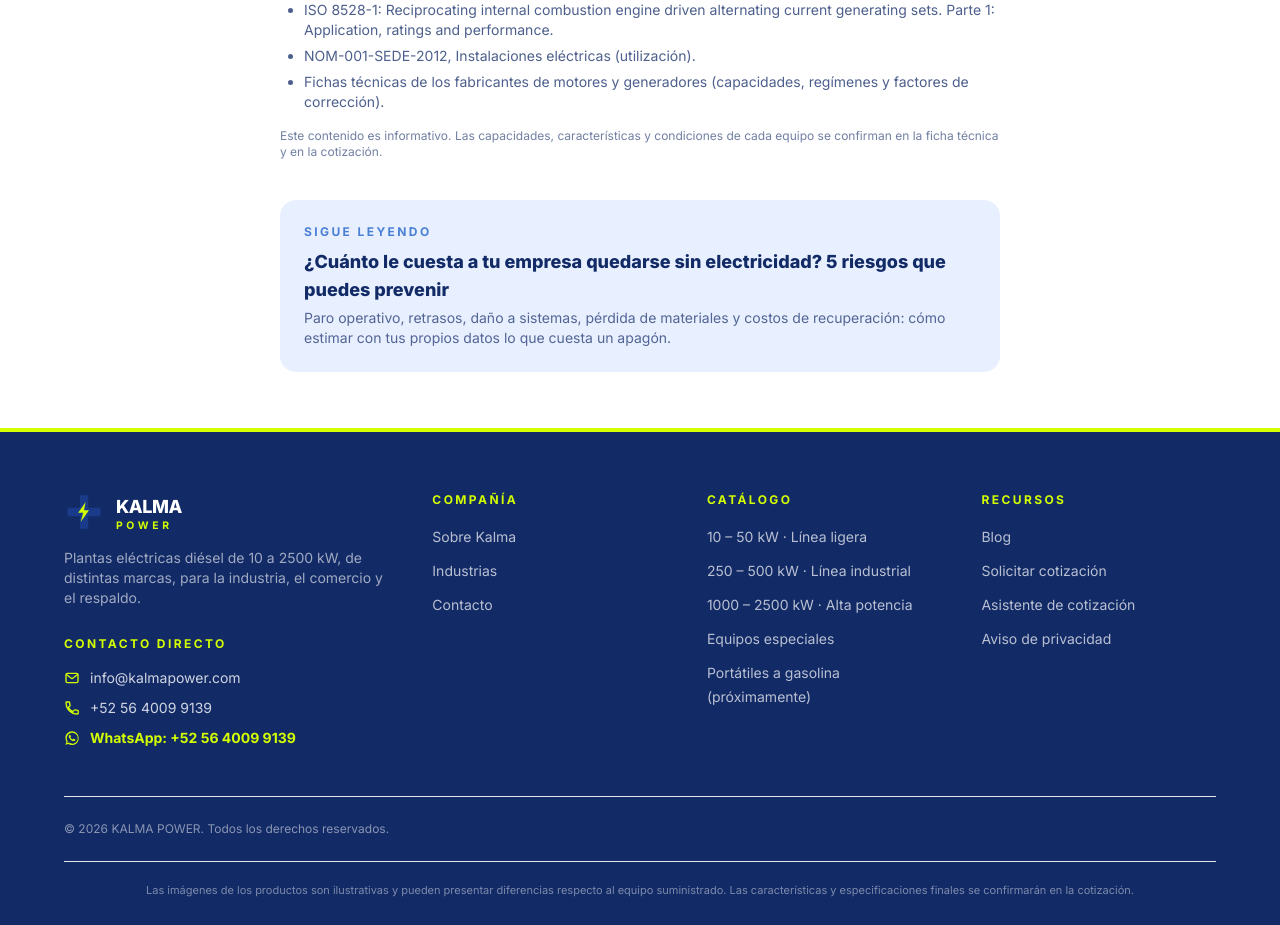
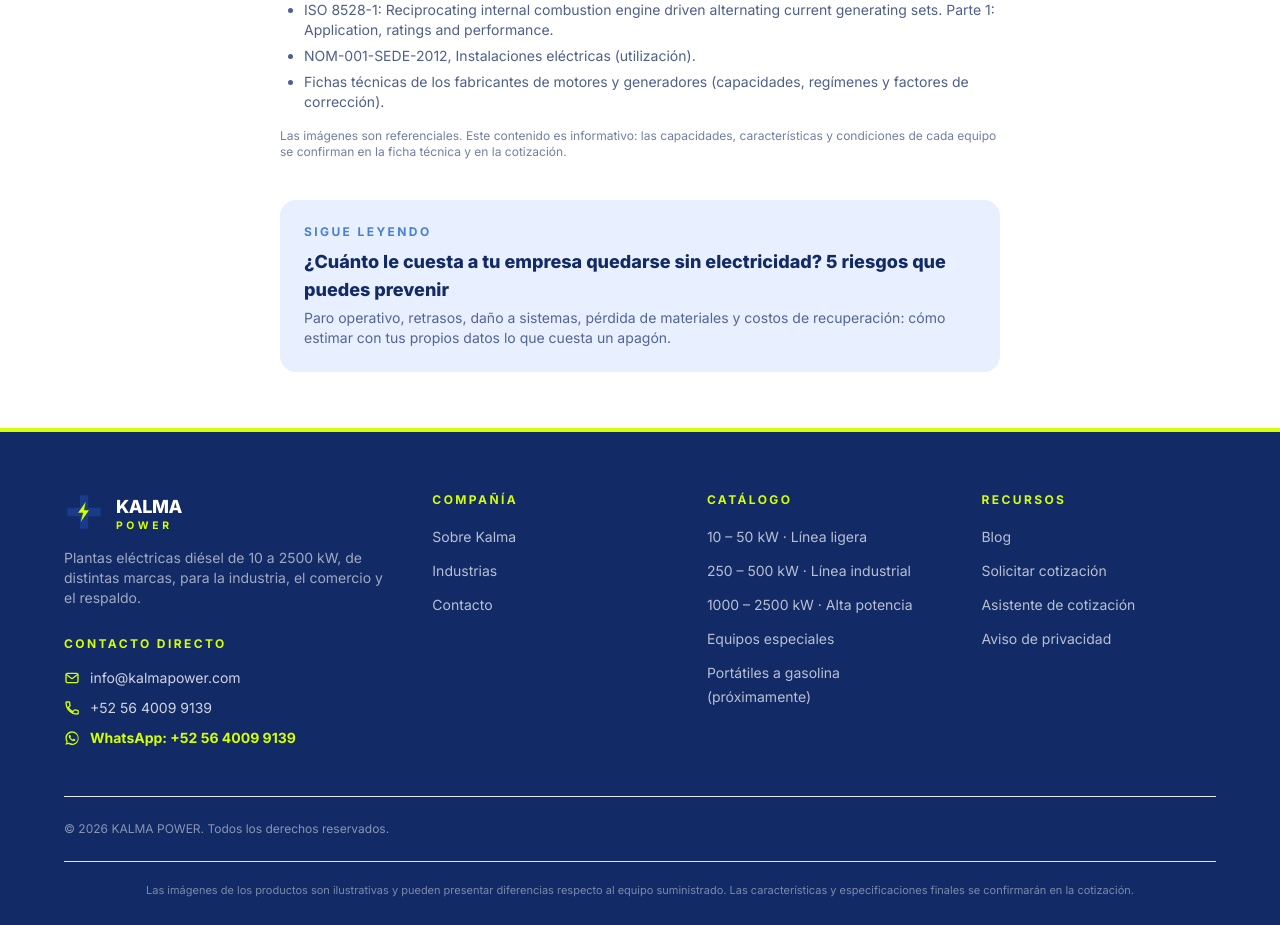
Before and after one commit to martinrvenegass/kalma-power, a Next.js app: page /blog/errores-al-comprar-planta-electrica-diesel in a window 1280 px wide. Shown: the part 4880-5805 px from the top of the page. Built offline with nearby package versions, Linux system fonts and the light colour scheme.

Commit message:
Agrega nota de imágenes referenciales al final de los artículos
Co-Authored-By: Claude Sonnet 5.5 <noreply@anthropic.com>
Claude-Session: https://claude.ai/code/session_0155X78PDBx3StaPNezc1CTv

```diff
--- a/app/blog/[slug]/page.tsx
+++ b/app/blog/[slug]/page.tsx
@@ -129,9 +129,9 @@ export default function PostPage({ params }: Props) {
                 ))}
               </ul>
               <p className="mt-4 text-xs text-navy-900/60">
-                Este contenido es informativo. Las capacidades, características y
-                condiciones de cada equipo se confirman en la ficha técnica y en la
-                cotización.
+                Las imágenes son referenciales. Este contenido es informativo: las
+                capacidades, características y condiciones de cada equipo se confirman
+                en la ficha técnica y en la cotización.
               </p>
             </section>
 
```
